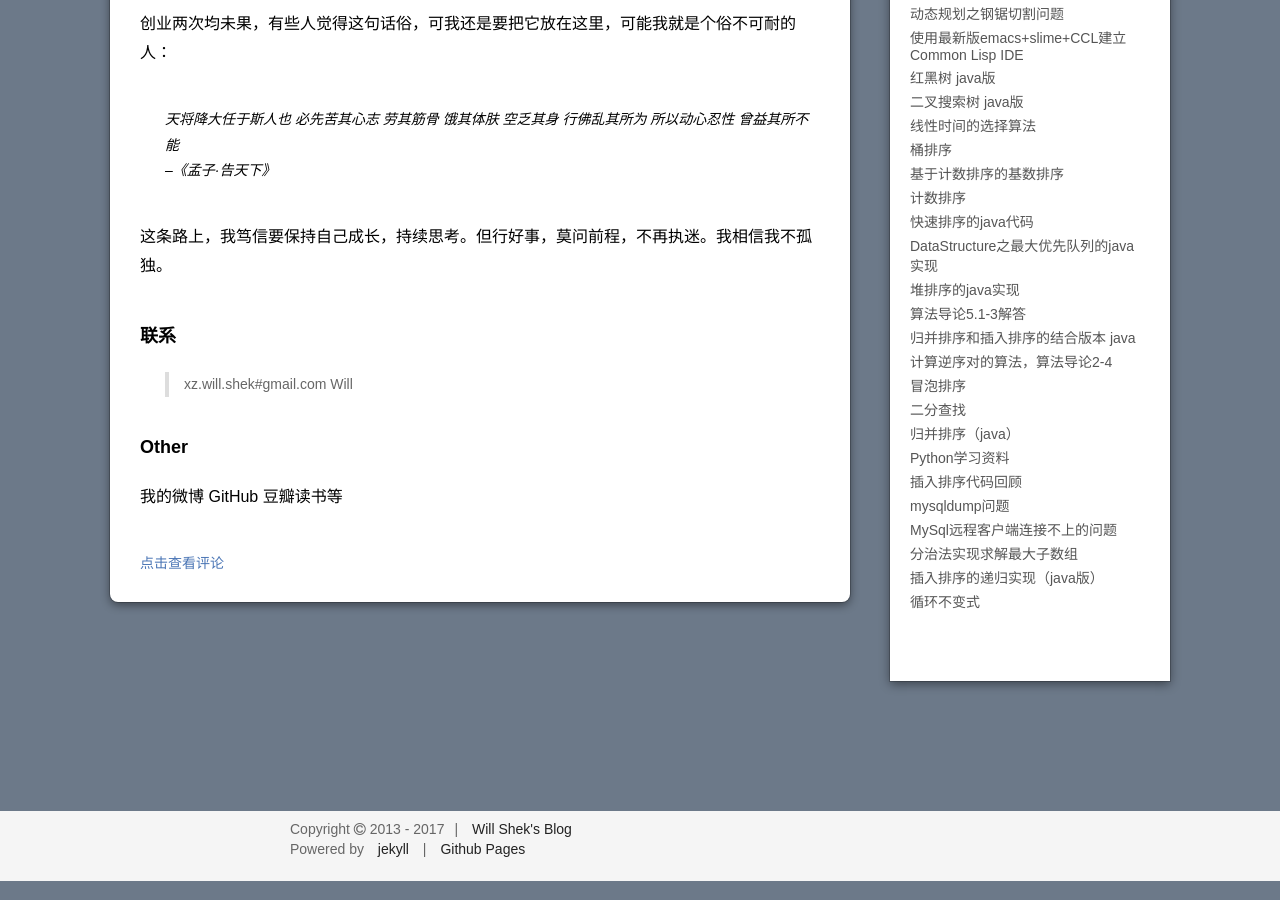
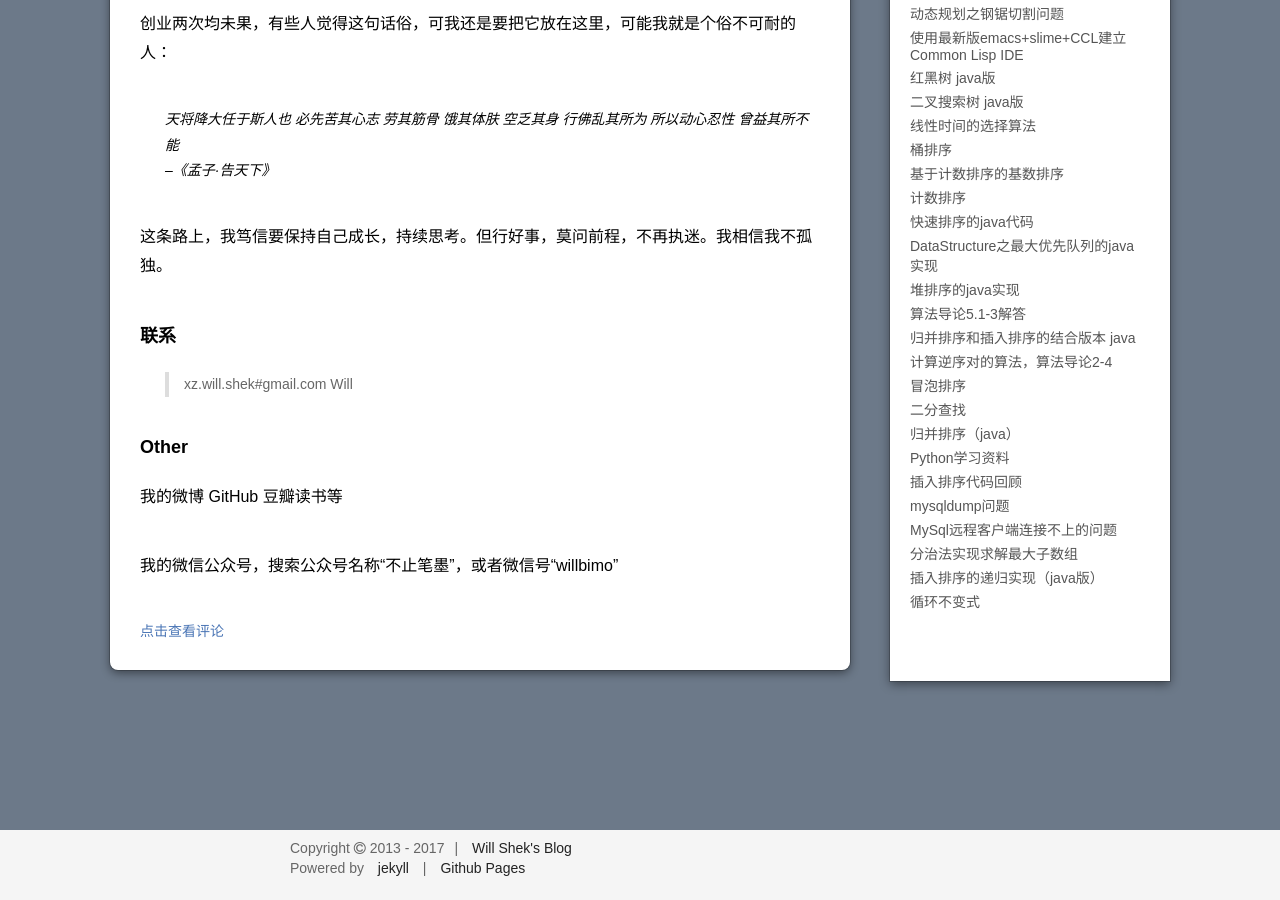
Before and after one commit to HerculesShek/HerculesShek.github.io, a Jekyll site: the page built from about.md, in a window 1280 px wide and 900 px high, scrolled down 662 px. Built offline with Jekyll 4.4.1, drawn with Linux system fonts in a browser that asks for light colours.

Commit message:
update about

```diff
--- a/about.md
+++ b/about.md
@@ -29,3 +29,5 @@ permalink: /about
 
 ### Other
 我的微博 GitHub 豆瓣读书等
+
+我的微信公众号，搜索公众号名称“不止笔墨”，或者微信号“willbimo”
```
